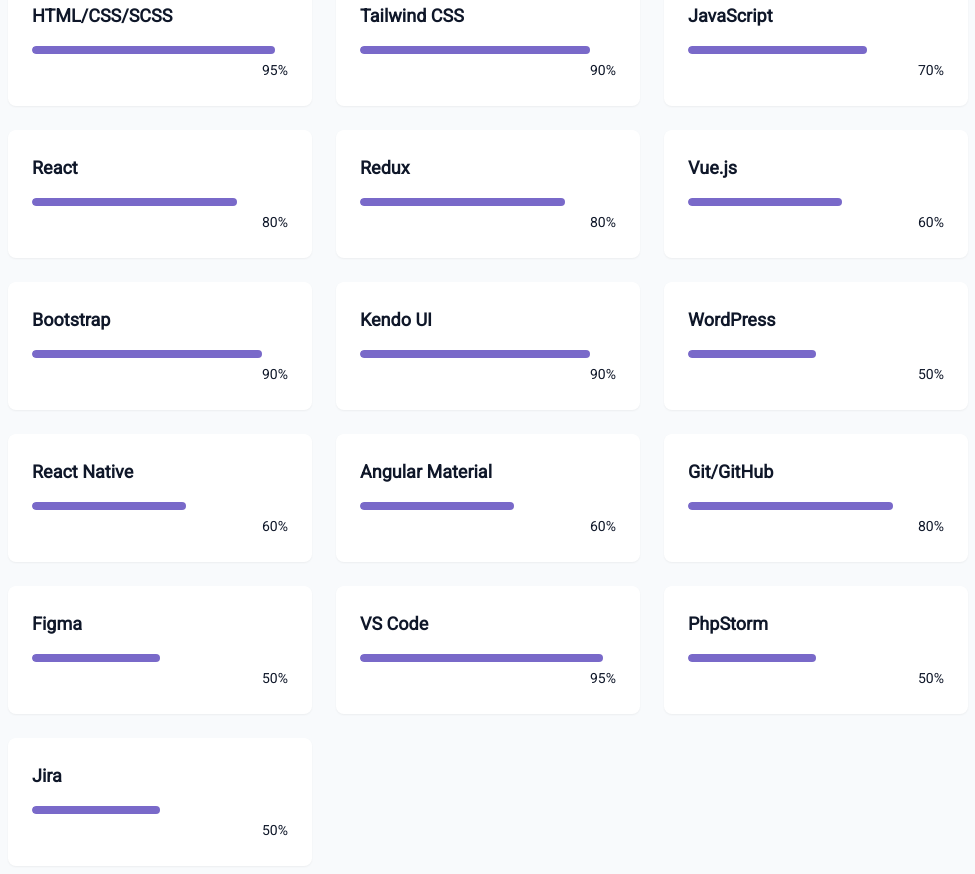
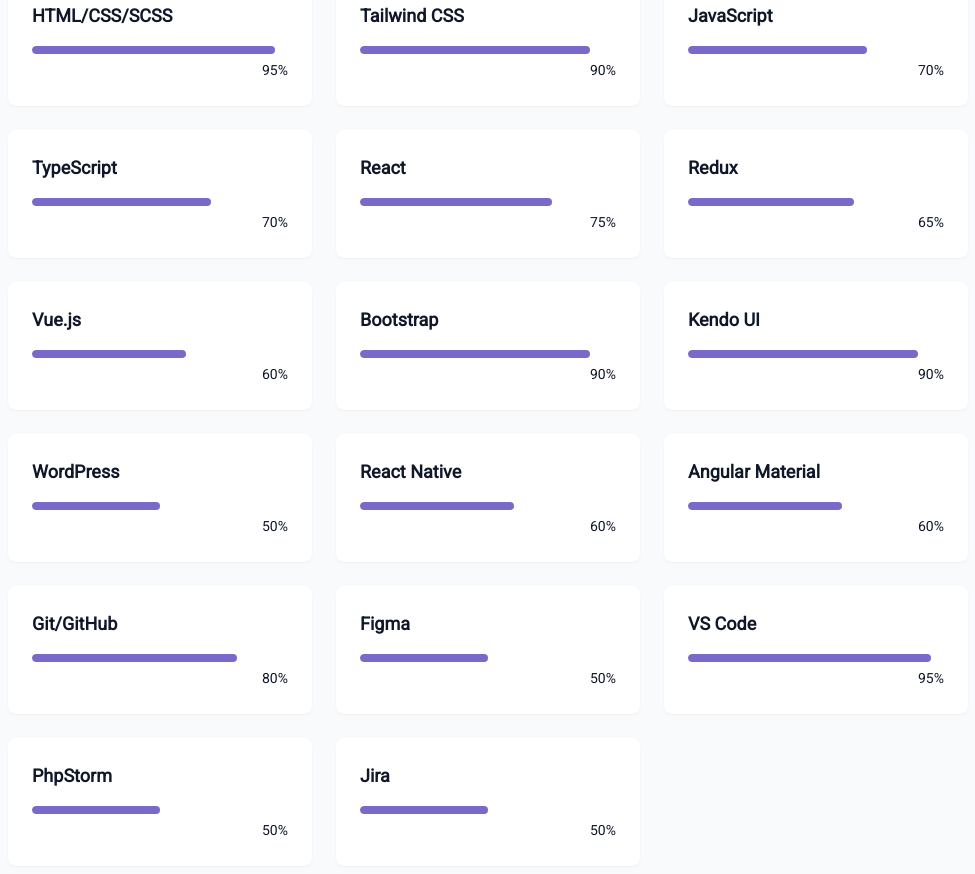
Before and after one commit to MosfiqurRubel/portfolio, a React (Vite) app: page / in a window 1280 px wide. Shown: the part 1800-2674 px from the top of the page, without its empty margins (152-1127 px from the left). Built offline with nearby package versions, Linux system fonts and the light colour scheme.

Commit message:
Updated skills section

```diff
--- a/src/components/SkillsSection.jsx
+++ b/src/components/SkillsSection.jsx
@@ -7,8 +7,9 @@
   { name: "HTML/CSS/SCSS", level: 95, category: "frontend" },
   { name: "Tailwind CSS", level: 90, category: "frontend" },
   { name: "JavaScript", level: 70, category: "frontend" },
-  { name: "React", level: 80, category: "frontend" },
-  { name: "Redux", level: 80, category: "frontend" },
+  { name: "TypeScript", level: 70, category: "frontend" },
+  { name: "React", level: 75, category: "frontend" },
+  { name: "Redux", level: 65, category: "frontend" },
   { name: "Vue.js", level: 60, category: "frontend" },
   { name: "Bootstrap", level: 90, category: "frontend" },
   { name: "Kendo UI", level: 90, category: "frontend" },
```
